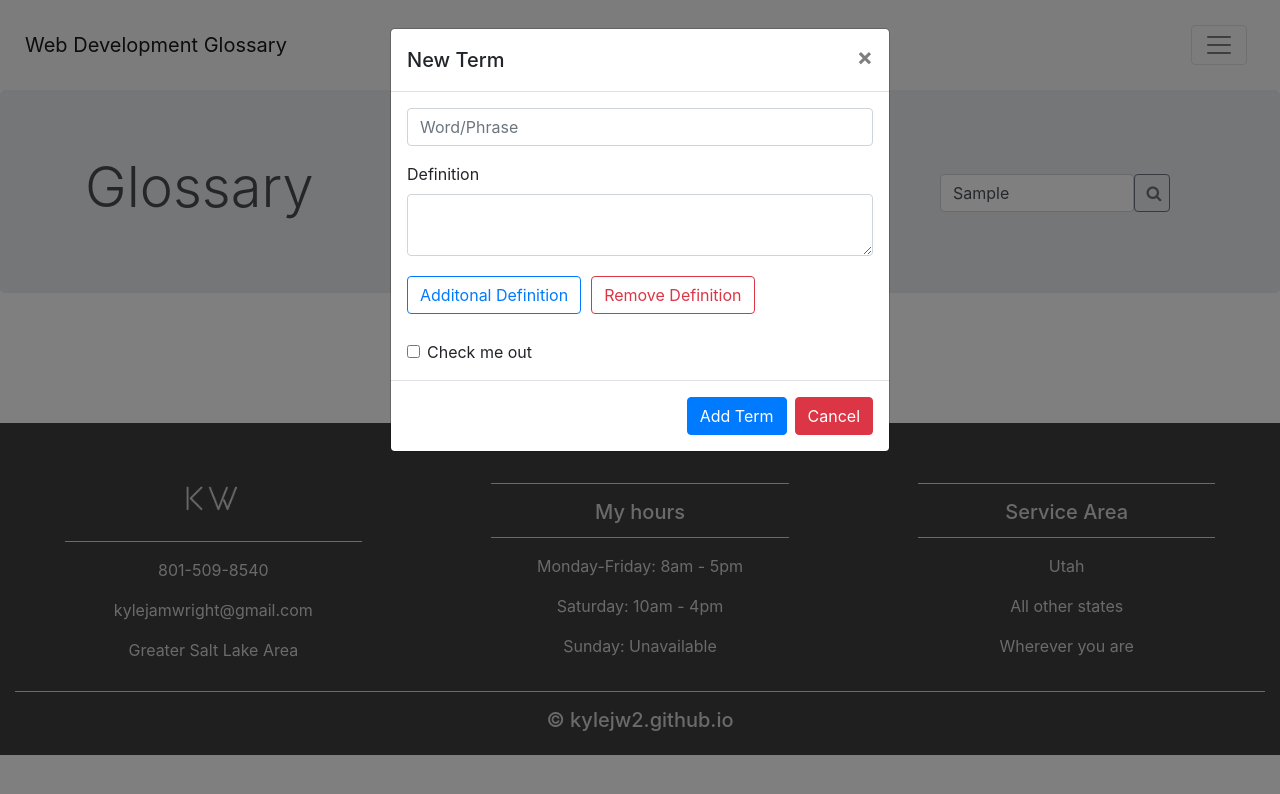
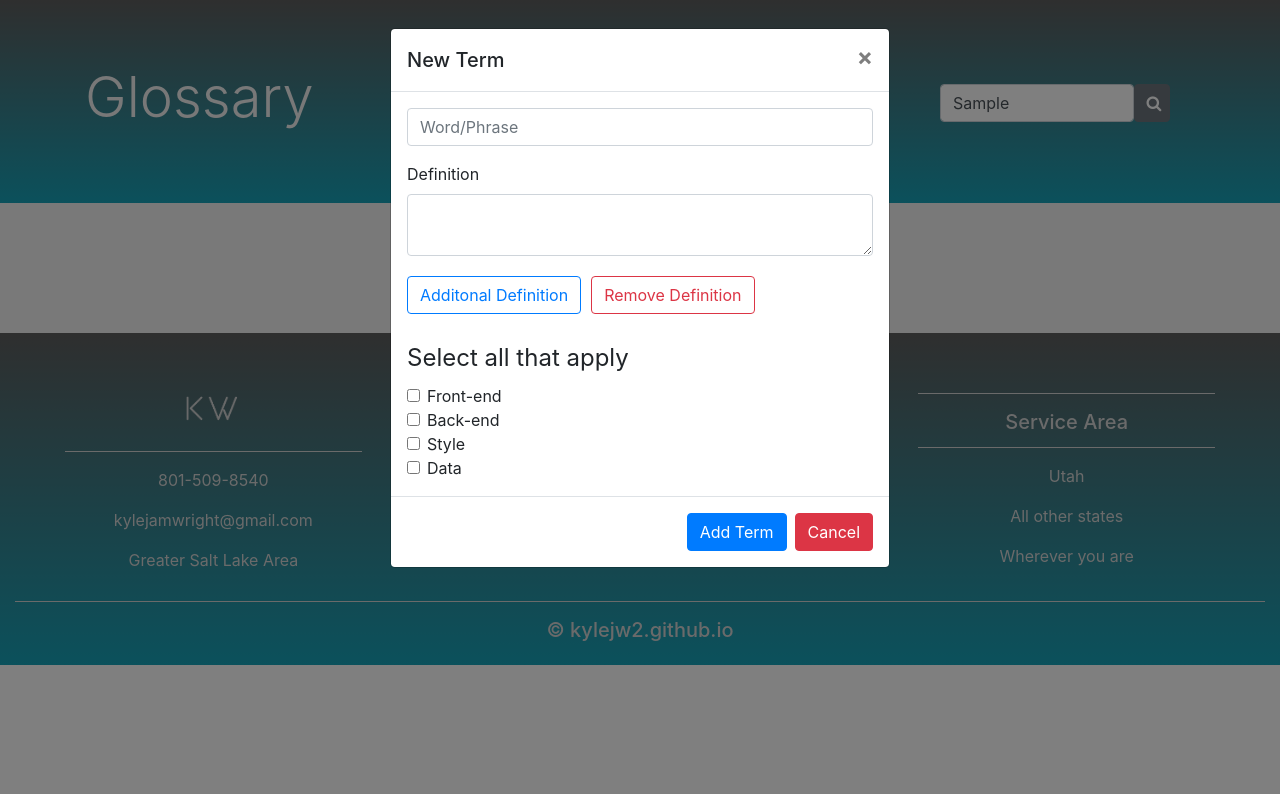
Before and after one commit to kylejw2/Catalog, a React (Create React App) app in the folder presentation/: page /glossary in a window 1280 px wide. Both pictures are taken after typing "Sample" into the empty fields and a click on the button "Add Term". Shown: the top 794 px of the page. Built offline with nearby package versions, Linux system fonts and the light colour scheme; no server answers.

Commit message:
Implementing sort by meta data and changed color scheme

```diff
--- a/presentation/src/App.css
+++ b/presentation/src/App.css
@@ -1,5 +1,7 @@
 @import url('https://fonts.googleapis.com/css?family=Poppins:400,500,700');
-
+#root {
+    background-color: #f3f3f3;
+}
 .glossary-btn {
     color: red;
 }
@@ -54,14 +56,19 @@
 .display-title {
     font-weight: 300;
     line-height: 1.2;
-    color: rgb(77,77,77);
+    /* color: rgb(77,77,77); */
+    color: rgb(240, 240, 240);
     font-size: 3.5rem;
 }
 
 footer {
-    background-color: #3f3f3f !important;
+    padding-top: 2rem;
+}
+.myJumbo, footer {
+    /* background-color: #3f3f3f !important; */
+    background: linear-gradient(#5e5e5e, #17a2b8);
     color: #d5d5d5;
-    padding-top: 2rem;
+    border-radius: 0 !important;
 }
 hr.light {
     border-top: 1px solid #d5d5d5;
@@ -91,6 +98,10 @@ ul li {
     padding: 0;
 }
 
+.checkbox {
+    display: flex;
+}
+
 @media only screen and (max-width: 450px) {
     .word {
         width: 100%;
--- a/presentation/src/App.js
+++ b/presentation/src/App.js
@@ -2,14 +2,12 @@ import React from 'react';
 import './App.css';
 import { BrowserRouter as Router, Route, Switch } from 'react-router-dom';
 import Home from './components/home';
-import MyNav from './components/myNav';
 import Glossary from './components/glossary';
 
 
 function App() {
   return (
     <Router>
-      <MyNav />
       <Switch>
         <Route path='/' exact>
           <Home />
--- a/presentation/src/components/addWord.js
+++ b/presentation/src/components/addWord.js
@@ -1,20 +1,46 @@
 import React, { useState } from 'react';
-import { Button, Modal, ModalHeader, ModalBody, ModalFooter, Form, FormGroup, Label, Input, } from 'reactstrap';
+import { Button, Modal, ModalHeader, ModalBody, ModalFooter, Form, FormGroup, Label, Input } from 'reactstrap';
 
 const AddWord = (props) => {
   const {
     className
   } = props;
 
-  const [modal, setModal] = useState(false);
-  const [word, setWord] = useState(() => {return {term: '', definition: [''], visits: 0, meta: ['']}})
+  const [modal, setModal] = useState(() => false);
+  const [word, setWord] = useState(() => {return {term: '', definition: [''], visits: 0, meta: []}})
+  const [frontEnd, setFrontEnd] = useState(() => false);
+  const [backEnd, setBackEnd] = useState(() => false);
+  const [style, setStyle] = useState(() => false);
+  const [data, setData] = useState(() => false);
+
+  const handleChangeFrontEnd = () => {
+    const prev = frontEnd;
+    setFrontEnd(!prev);
+  }
+  const handleChangeBackEnd = () => {
+    const prev = backEnd;
+    setBackEnd(!prev);
+  }
+  const handleChangeStyle = () => {
+    const prev = style;
+    setStyle(!prev);
+  }
+  const handleChangeData = () => {
+    const prev = data;
+    setData(!prev);
+  }
+
 
   const toggle = () => {
       setModal(!modal);
-      setWord({term: '', definition: [''], visits: 0, meta: ['']});
+      setWord({term: '', definition: [''], visits: 0, meta: []});
     };
 
   const handleAddWord = async () => {
+    if (frontEnd) {const obj = {...word}; obj.meta.push('front-end'); setWord(obj)};
+    if (backEnd) {const obj = {...word}; obj.meta.push('back-end'); setWord(obj)};
+    if (style) {const obj = {...word}; obj.meta.push('style'); setWord(obj)};
+    if (data) {const obj = {...word}; obj.meta.push('data'); setWord(obj)};
     const options = {
         method: 'POST',
         headers: {
@@ -55,7 +81,7 @@ const AddWord = (props) => {
 
   return (
     <div>
-      <Button color="primary" onClick={toggle}>Add Term</Button>
+      <Button color="secondary" onClick={toggle}>Add Term</Button>
       <Modal isOpen={modal} toggle={toggle} className={className}>
         <ModalHeader toggle={toggle}>New Term</ModalHeader>
         <ModalBody>
@@ -69,10 +95,29 @@ const AddWord = (props) => {
                 <Button outline color="primary" style={{margin: "10px 10px 10px 0"}} onClick={addDefinition}>Additonal Definition</Button>
                 <Button outline color="danger" style={{margin: "0"}} onClick={removeDefinition}>Remove Definition</Button>
             </FormGroup>
+            <legend>Select all that apply</legend>
             <FormGroup check>
                 <Label check>
-                <Input type="checkbox" />
-                Check me out
+                <Input type="checkbox" name="frontEnd" checked={frontEnd} onChange={handleChangeFrontEnd}/>
+                Front-end
+                </Label>
+            </FormGroup>
+            <FormGroup check>
+                <Label check>
+                <Input type="checkbox" name="backEnd" checked={backEnd} onChange={handleChangeBackEnd}/>
+                Back-end
+                </Label>
+            </FormGroup>
+            <FormGroup check>
+                <Label check>
+                <Input type="checkbox" name="style" checked={style} onChange={handleChangeStyle}/>
+                Style
+                </Label>
+            </FormGroup>
+            <FormGroup check>
+                <Label check>
+                <Input type="checkbox" name="data" checked={data} onChange={handleChangeData}/>
+                Data
                 </Label>
             </FormGroup>
         </Form>
--- a/presentation/src/components/glossary.js
+++ b/presentation/src/components/glossary.js
@@ -8,9 +8,19 @@ class Glossary extends React.Component {
         super(props);
         this.state = {
             words: [{}],
+            data: [{}],
             popularity: false,
             archived: false
         }
+    }
+
+    searchResult = (input) => {
+        const match = [];
+        if (input === '') {this.refresh(); return;}
+        for (let i = 0; i < this.state.data.length; i++) {
+            if (this.state.data[i].term === input) {match.push(this.state.data[i])}
+        }
+        this.setState({words: match})
     }
 
     handleTogglePop = () => {
@@ -90,14 +100,26 @@ class Glossary extends React.Component {
             }
             data = unarchivedWords;
         }
-        this.setState({words: data});
+        this.setState({words: data, data: data});
     }
 
     render() {
-        const words = this.state.words.map(word => <Word key={word._id} word={word} remove={this.removeTerm} refresh={this.refresh}/>);
+        const words = this.state.words.map(word => <Word
+            key={word._id}
+            word={word}
+            remove={this.removeTerm}
+            refresh={this.refresh}
+        />);
         return (
             <>
-            <MyJumbotron togglePop={this.handleTogglePop} toggleArch1={this.handleToggleArch1} toggleArch2={this.handleToggleArch2} refresh={this.refresh} />
+            <MyJumbotron
+                togglePop={this.handleTogglePop}
+                toggleArch1={this.handleToggleArch1}
+                toggleArch2={this.handleToggleArch2}
+                refresh={this.refresh}
+                searchResult={this.searchResult}
+                className="no-margin"
+            />
             <div className='container-fluid padding'>
                 <div className="words">
                     {words}
--- a/presentation/src/components/home.js
+++ b/presentation/src/components/home.js
@@ -2,12 +2,15 @@ import React from 'react';
 import {Button} from 'reactstrap';
 import Footer from './footer';
 import '../App.css';
+import MyNav from './myNav';
+
 
 function App() {
   return (
     <div>
         {/* <MyJumbotron /> */}
         {/* <MyCarousel /> */}
+        <MyNav />
         <div className='container-fluid padding'>
           <div className='row welcome text-center'>
               <div className='col-12'>
--- a/presentation/src/components/myJumbotron.js
+++ b/presentation/src/components/myJumbotron.js
@@ -15,14 +15,21 @@ import {
     const [dropdownOpen, setOpen] = useState(false);
     const toggle = () => setOpen(!dropdownOpen);
 
+    const [searchInput, updateSearch] = useState(() => '');
+    const handleChange = (event) => {
+        updateSearch(event.target.value);
+    }
+    const handleClick = () => {
+        props.searchResult(searchInput);
+    }
+
       return (
-        <Jumbotron>
+        <Jumbotron className="myJumbo">
         <Container>
             <Row>
                 <Col md="4" sm="12" lg="6">
                     <h1 className="display-title">Glossary</h1>
                 </Col>
-                {/* <Col sm="6"> */}
                     <div className="buttons col-sm-6 col-md-4 col-lg-3">
                         <AddWord refresh={props.refresh}/>
                         <ButtonDropdown isOpen={dropdownOpen} toggle={toggle}>
@@ -39,13 +46,11 @@ import {
                     <div className="buttons col-sm-6 col-md-4 col-lg-3">
                         <Form className="search-bar" >
                             <FormGroup>
-                                <Input type="text" name="search" id="search" placeholder="Search" style={{marginTop: "20px", height:"40px !important"}}/>
+                                <Input type="text" name="searchInput" id="searchInput" value={searchInput} onChange={handleChange} placeholder="Search" style={{marginTop: "20px", height:"40px !important"}}/>
                             </FormGroup>
                         </Form>
-                        <Button outline><i className="fa fa-search"></i></Button>
-
+                        <Button onClick={handleClick}><i className="fa fa-search"></i></Button>
                     </div>
-                {/* </Col> */}
             </Row>
         </Container>
         </Jumbotron>
--- a/presentation/src/components/myNav.js
+++ b/presentation/src/components/myNav.js
@@ -1,13 +1,13 @@
 import React, { useState } from 'react';
 import { Collapse, Navbar, NavbarToggler, NavbarBrand, Nav, NavItem, NavLink } from 'reactstrap';
 
-const Example = () => {
+const MyNav = () => {
   const [collapsed, setCollapsed] = useState(true);
 
   const toggleNavbar = () => setCollapsed(!collapsed);
 
   return (
-      <Navbar style={{padding: "25px"}} color="light" light sticky={"top"}>
+      <Navbar style={{padding: "25px"}} light >
         <NavbarBrand href="/" className="mr-auto">Web Development Glossary</NavbarBrand>
         <NavbarToggler onClick={toggleNavbar} className="mr-2" />
         <Collapse isOpen={!collapsed} navbar>
@@ -27,4 +27,4 @@ const Example = () => {
   );
 }
 
-export default Example;
+export default MyNav;
--- a/presentation/src/components/upsertWord.js
+++ b/presentation/src/components/upsertWord.js
@@ -2,9 +2,34 @@ import React, { useState } from 'react';
 import { Button, Modal, ModalHeader, ModalBody, ModalFooter, Input, Form, FormGroup, Label } from 'reactstrap';
 
 const UpsertWord = (props) => {
-    const [modal, setModal] = useState(false);
+  const [modal, setModal] = useState(false);
+  const [word, setWord] = useState(() => {return {...props.word}})
+  const [frontEnd, setFrontEnd] = useState(() => {
+    if (props.word.hasOwnProperty('term') && props.word.meta.findIndex(ele => ele === 'front-end') !== -1) {
+      return true;
+    }
+    return false;
+  });
+  const [backEnd, setBackEnd] = useState(() => false);
+  const [style, setStyle] = useState(() => false);
+  const [data, setData] = useState(() => false);
 
-    const [word, setWord] = useState(() => {return {...props.word}})
+  const handleChangeFrontEnd = () => {
+    const prev = frontEnd;
+    setFrontEnd(!prev);
+  }
+  const handleChangeBackEnd = () => {
+    const prev = backEnd;
+    setBackEnd(!prev);
+  }
+  const handleChangeStyle = () => {
+    const prev = style;
+    setStyle(!prev);
+  }
+  const handleChangeData = () => {
+    const prev = data;
+    setData(!prev);
+  }
 
     const toggle = () => setModal(!modal);
 
@@ -66,10 +91,29 @@ const UpsertWord = (props) => {
                 <Button outline color="primary" style={{margin: "10px 10px 10px 0"}} onClick={addDefinition}>Additonal Definition</Button>
                 <Button outline color="danger" style={{margin: "0"}} onClick={removeDefinition}>Remove Definition</Button>
             </FormGroup>
+            <legend>Select all that apply</legend>
             <FormGroup check>
                 <Label check>
-                <Input type="checkbox" />
-                Check me out
+                <Input type="checkbox" name="frontEnd" checked={frontEnd} onChange={handleChangeFrontEnd}/>
+                Front-end
+                </Label>
+            </FormGroup>
+            <FormGroup check>
+                <Label check>
+                <Input type="checkbox" name="backEnd" checked={backEnd} onChange={handleChangeBackEnd}/>
+                Back-end
+                </Label>
+            </FormGroup>
+            <FormGroup check>
+                <Label check>
+                <Input type="checkbox" name="style" checked={style} onChange={handleChangeStyle}/>
+                Style
+                </Label>
+            </FormGroup>
+            <FormGroup check>
+                <Label check>
+                <Input type="checkbox" name="data" checked={data} onChange={handleChangeData}/>
+                Data
                 </Label>
             </FormGroup>
         </Form>
```
